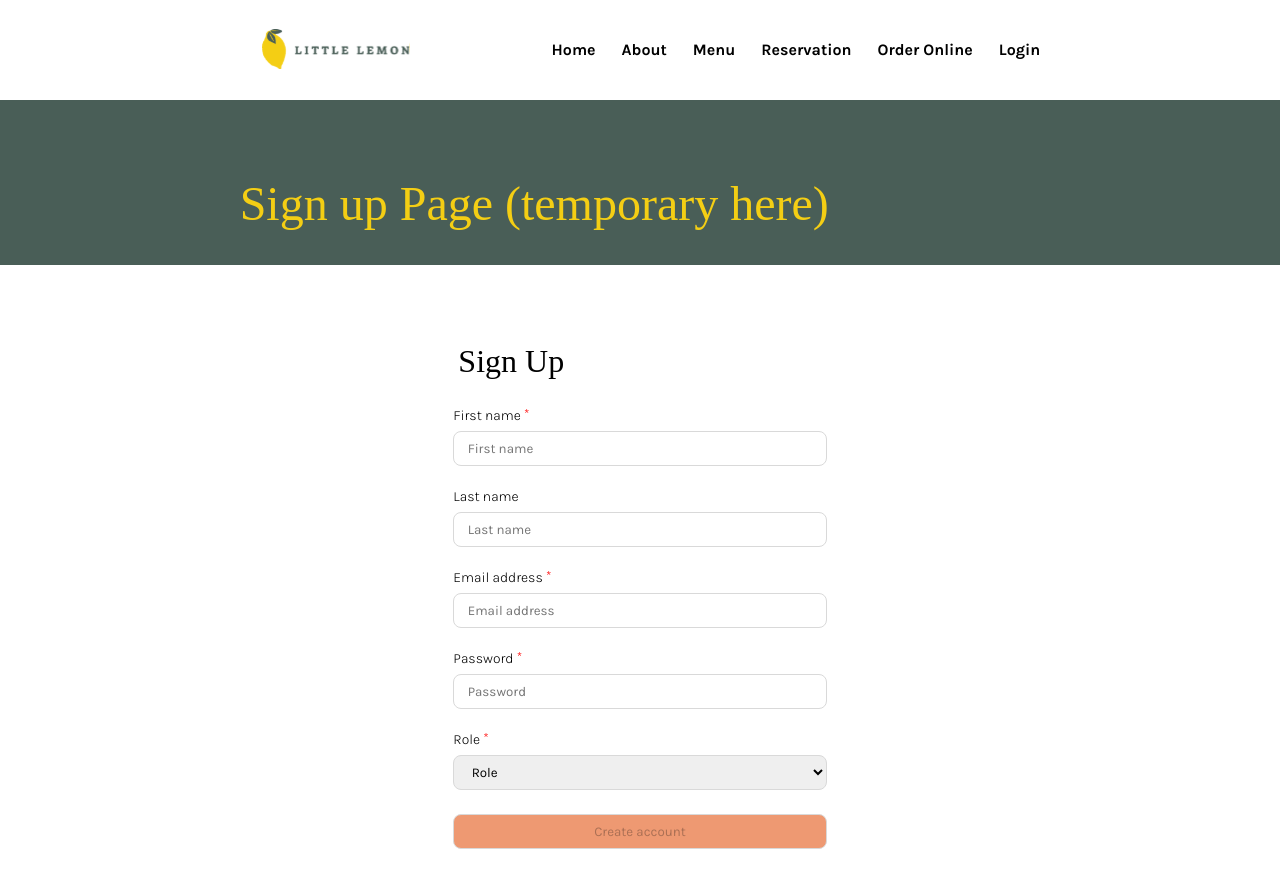
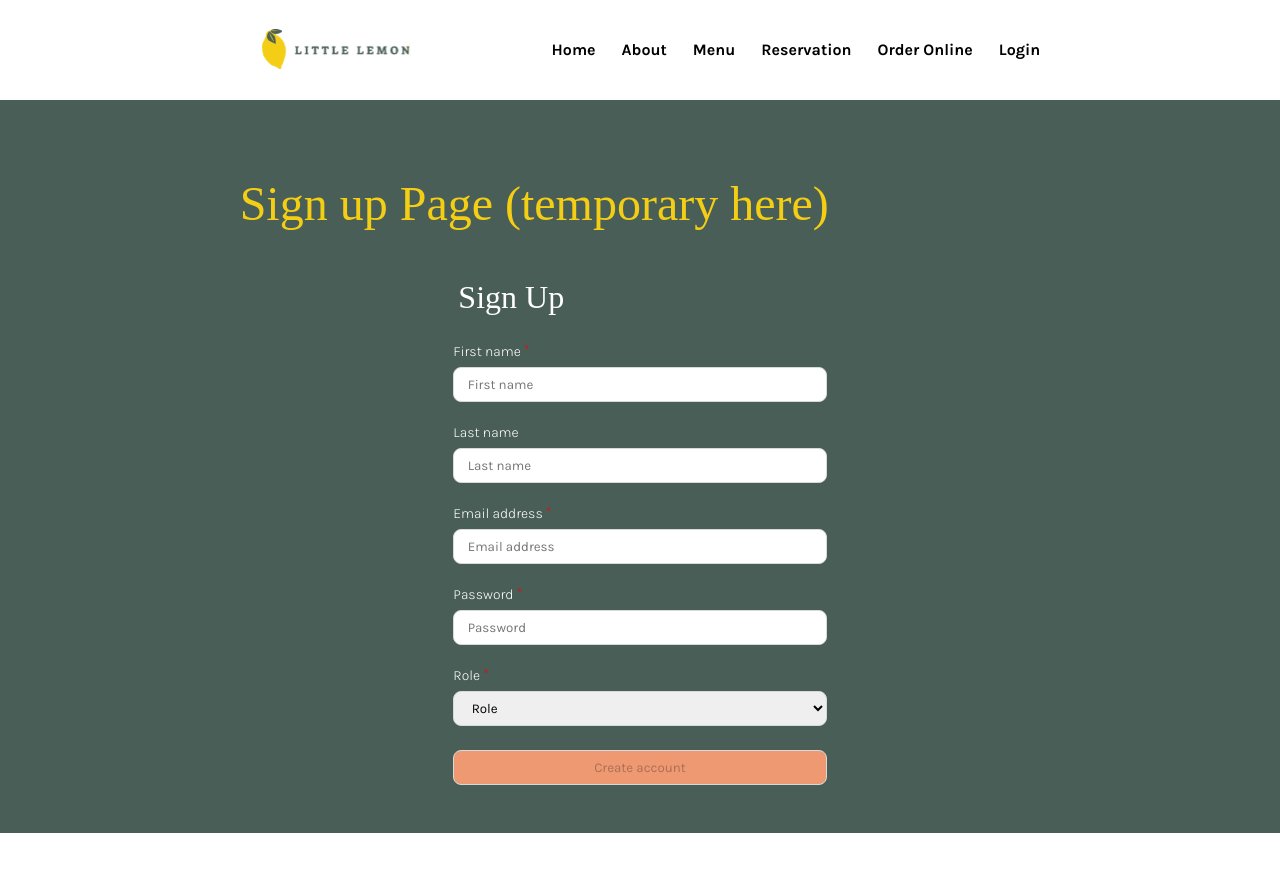
Before and after one commit to habibma/little-lemon-restaurant, a React (Create React App) app: page /signup in a window 1280 px wide. Shown: the top 888 px of the page. After the commit the page ends 833 px from the top, so only its background shows below. Built offline with nearby package versions, Linux system fonts and the light colour scheme; a web font is replaced by a local one.

Commit message:
change some directory and styles

```diff
--- a/src/App.js
+++ b/src/App.js
@@ -1,10 +1,10 @@
 import React from 'react';
 import { Routes, Route } from 'react-router-dom';
 import { About } from './components/About';
-import { BookingPage } from './components/BookingPage';
+import { BookingPage } from './components/pages/BookingPage';
 import { ConfirmedBooking } from './components/ConfirmedBooking';
-import HomePage from './components/HomePage';
-import { SignUpPage } from './components/SignUpPage';
+import HomePage from './components/pages/HomePage';
+import { SignUpPage } from './components/pages/SignUpPage';
 
 function App() {
   return (
--- a/src/components/ConfirmedBooking.js
+++ b/src/components/ConfirmedBooking.js
@@ -22,8 +22,7 @@ export const ConfirmedBooking = () => {
                     <section className="eight">
                         <h1>The booking has been confirmed (temporary page)</h1>
                     </section>
-                </div>
-                <div className="container">
+                    <br />
                     <section className="four">
                         <form>
                             <fieldset>
--- a/src/components/BookingPage.js
+++ b/src/components/pages/BookingPage.js
@@ -1,11 +1,11 @@
 import React, { useReducer } from "react"
 import { useNavigate } from "react-router-dom"
 
-import { BookingForm } from "./BookingForm"
-import { Header } from "./Header"
-import { Nav } from "./Nav"
-import { Main } from "./Main"
-import { Footer } from "./Footer"
+import { BookingForm } from "../BookingForm"
+import { Header } from "../Header"
+import { Nav } from "../Nav"
+import { Main } from "../Main"
+import { Footer } from "../Footer"
 
 
 const updateTimes = (availableTimes, action) => {
@@ -46,9 +46,8 @@ export function BookingPage() {
                 <div className='container'>
                     <section className="eight">
                     <h1>Booking Page</h1>
+                    <br />
                     </section>
-                </div>
-                <div className="container">
                     <section className="four">
                         <BookingForm value={{availableTimes, dispatch, init, submitForm}}/>
                     </section>
--- a/src/components/SignUpPage.js
+++ b/src/components/pages/SignUpPage.js
@@ -1,8 +1,8 @@
 import React from "react";
-import { SignUpForm } from "./SignUpForm";
-import { Header } from "./Header";
-import { Main } from "./Main";
-import { Nav } from "./Nav";
+import { SignUpForm } from "../SignUpForm";
+import { Header } from "../Header";
+import { Main } from "../Main";
+import { Nav } from "../Nav";
 
 export const SignUpPage = () => {
     return (
@@ -15,8 +15,7 @@ export const SignUpPage = () => {
                     <section className="eight">
                         <h1>Sign up Page (temporary here)</h1>
                     </section>
-                </div>
-                <div className="container">
+                    <br />
                     <section className="four">
                         <SignUpForm />
                     </section>
--- a/src/index.css
+++ b/src/index.css
@@ -142,6 +142,7 @@ li {
   margin-bottom: 0.2em;
 }
 
+
 /* ==================
 Images
 ==================== */
@@ -195,9 +196,10 @@ Grid
 
 
 /* ==================
-Button
+Button / Call to action
 ==================== */
 button {
+  font-weight: bold;
   width: 200px;
   height: 60px;
   background-color: #F4CE14;
```
Also changed, not shown: src/components/pages/HomePage.js (renamed from src/components/HomePage.js, +11 -11 lines).
